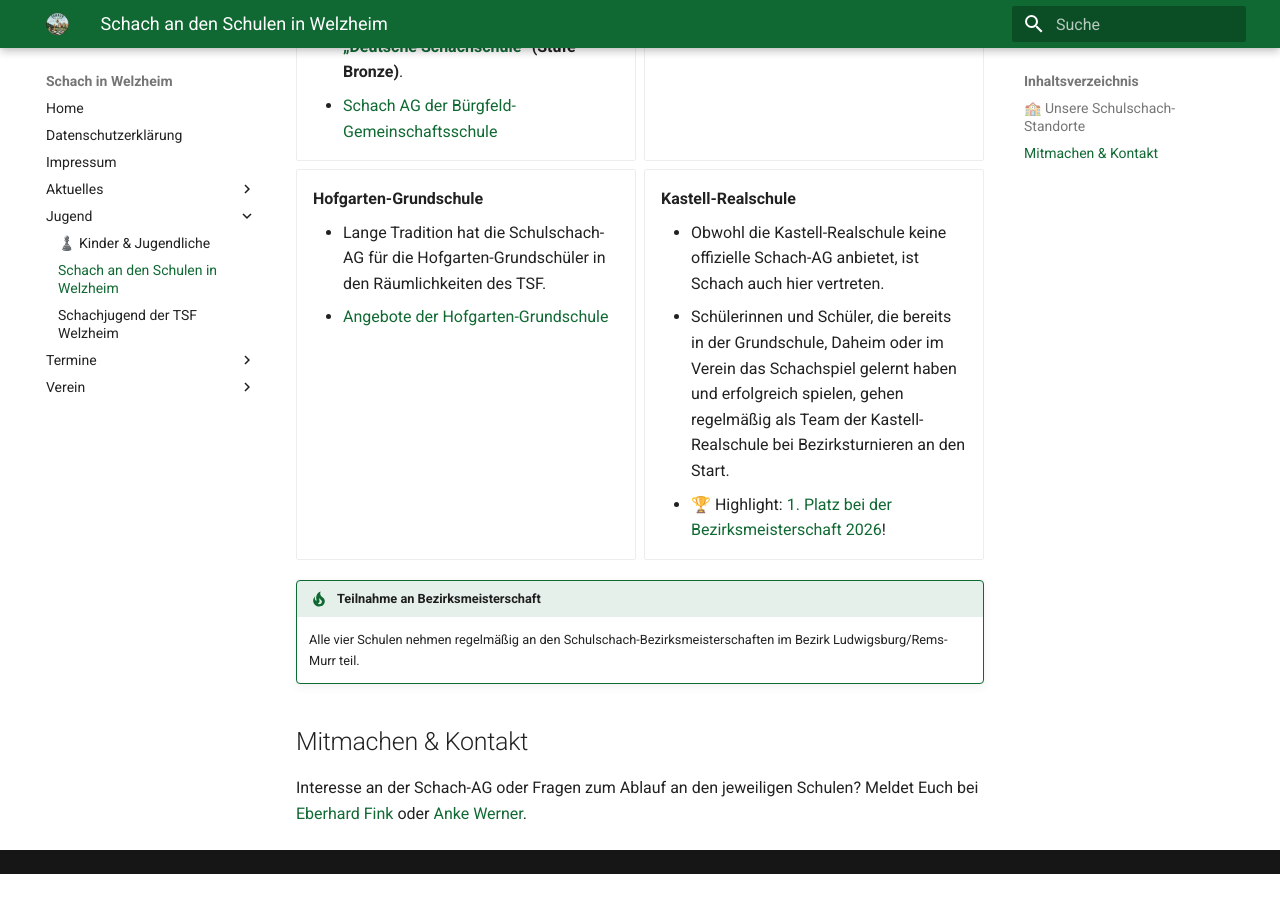
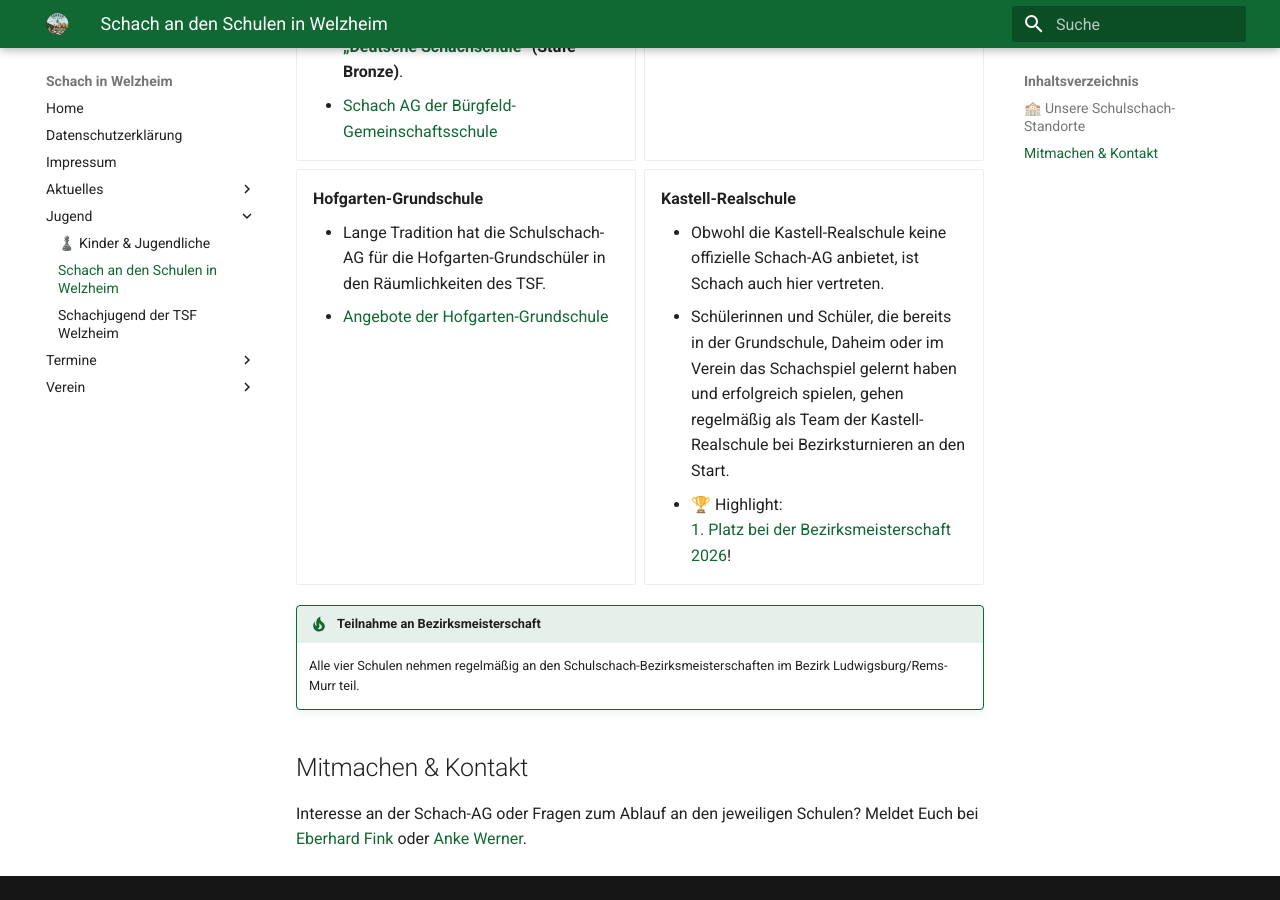
Before and after one commit to schachwelzheim/schachwelzheim, an MkDocs documentation site: the page built from docs/jugend/schach-ags.md, in a window 1280 px wide and 900 px high, scrolled down 593 px. Built offline with MkDocs 1.6.1 and Material for MkDocs 9.7.7, drawn with Linux system fonts in a browser that asks for light colours; before the commit the page ends 1467 px from its top, so only the background shows below that.

```diff
--- a/docs/jugend/schach-ags.md
+++ b/docs/jugend/schach-ags.md
@@ -28,7 +28,7 @@ Zurzeit gibt es an drei Schulen aktive Schach-AGs.
 
     * Obwohl die Kastell-Realschule keine offizielle Schach-AG anbietet, ist Schach auch hier vertreten.
     * Schülerinnen und Schüler, die bereits in der Grundschule, Daheim oder im Verein das Schachspiel gelernt haben und erfolgreich spielen, gehen regelmäßig als Team der Kastell-Realschule bei Bezirksturnieren an den Start.
-    * 🏆 Highlight: [1. Platz bei der Bezirksmeisterschaft 2026](https://krswelzheim.de/index.php/11433/1-platz-bei-der-schulschachmeisterschaft-2026/)!
+    * 🏆 Highlight:<br>[1. Platz bei der Bezirksmeisterschaft 2026](https://krswelzheim.de/index.php/11433/1-platz-bei-der-schulschachmeisterschaft-2026/)!
 
 </div>
 
```
